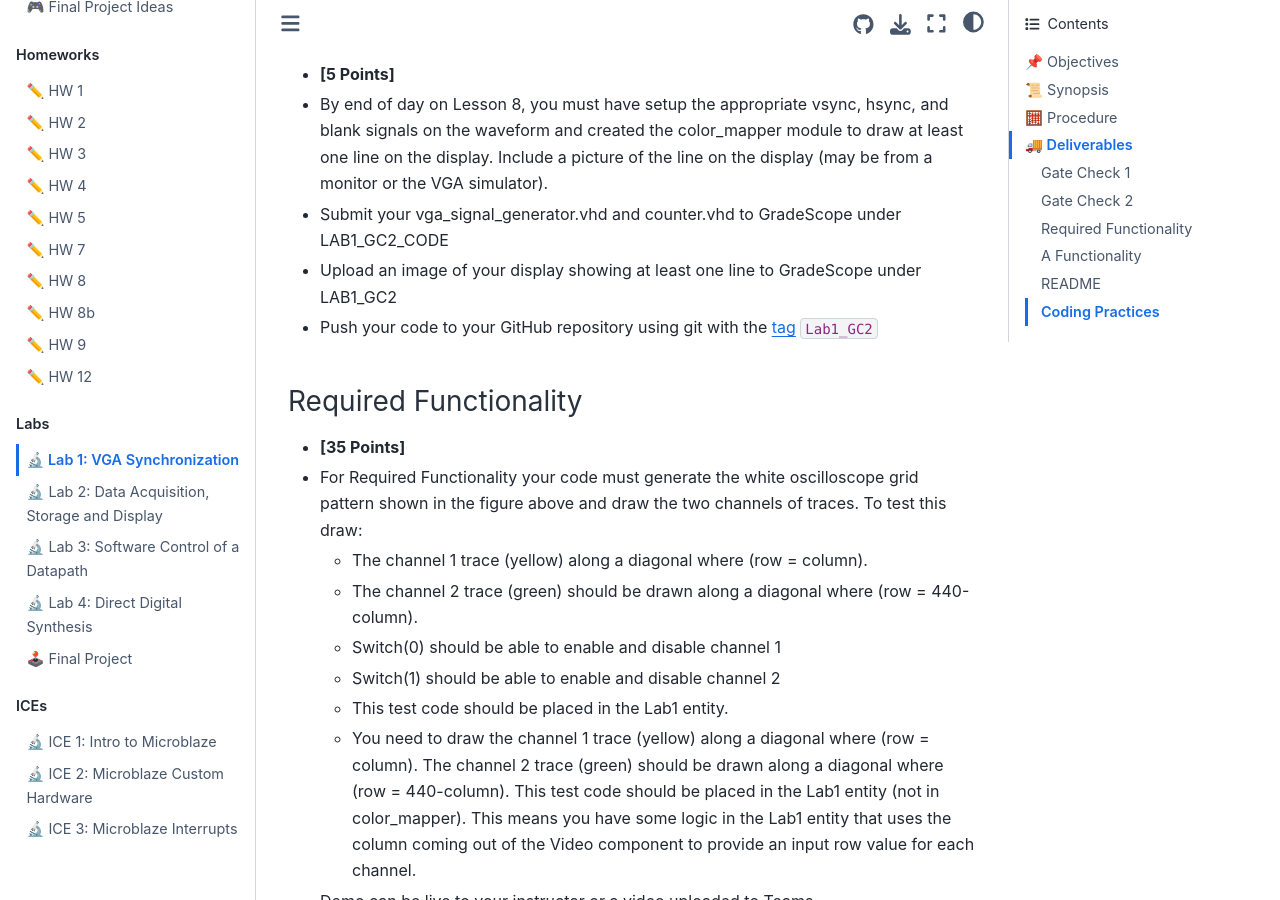
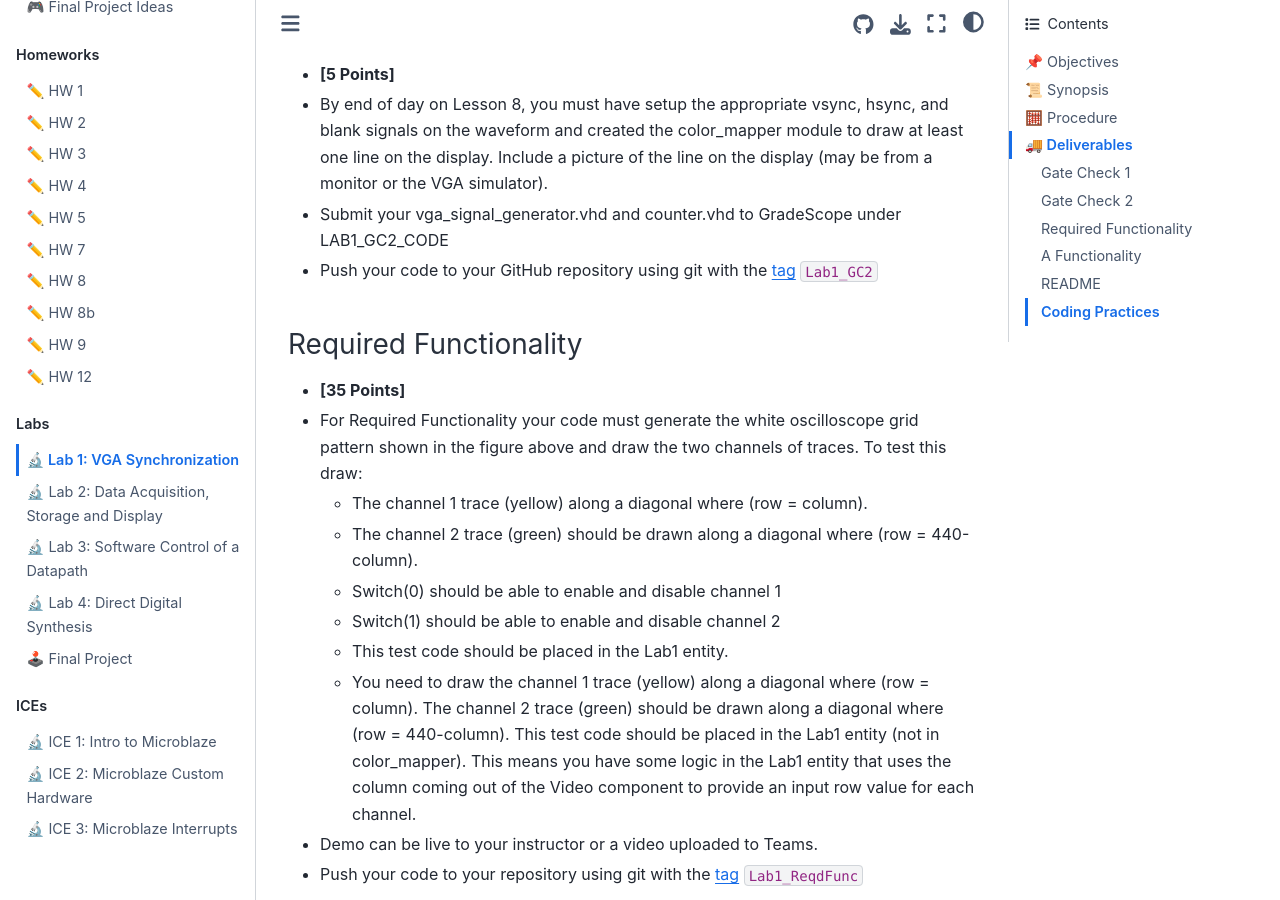
Before and after one commit to USAFA-ECE/ece383, a Jupyter Book: the page built from book/Assignments/lab1.md, in a window 1280 px wide and 900 px high, scrolled down 8526 px. Built offline with Jupyter Book 1.0.4 settings and Sphinx 7.4.7 and the Sphinx Book theme 1.1.4, drawn with Linux system fonts in a browser that asks for light colours; pages that are not in the unit, such as notebooks, are missing from menus.

Commit message:
Update lab1.md

```diff
--- a/book/Assignments/lab1.md
+++ b/book/Assignments/lab1.md
@@ -160,7 +160,6 @@ Your Digilent board will have a lot of connections required to make this lab wor
 - **[5 Points]**
 - By end of day on Lesson 8, you must have setup the appropriate vsync, hsync, and blank signals on the waveform and created the color_mapper module to draw at least one line on the display. Include a picture of the line on the display (may be from a monitor or the VGA simulator).
 - Submit your vga_signal_generator.vhd and counter.vhd to GradeScope under LAB1_GC2_CODE
-- Upload an image of your display showing at least one line to GradeScope under LAB1_GC2
 - Push your code to your GitHub repository using git with the [tag](https://www.atlassian.com/git/tutorials/inspecting-a-repository/git-tag) `Lab1_GC2`
 
 
```
